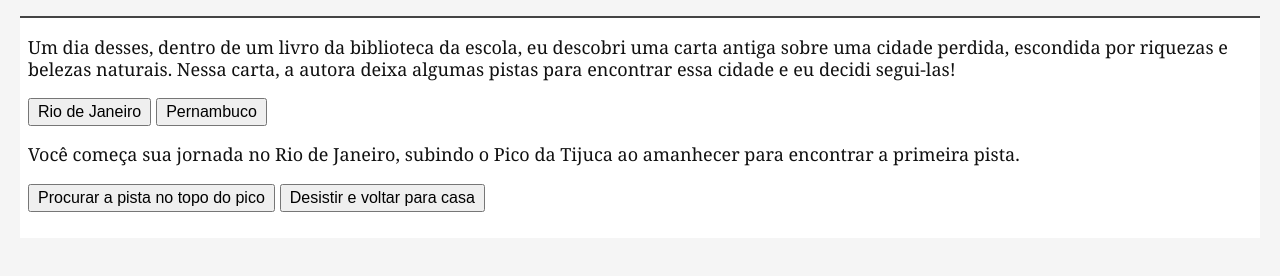
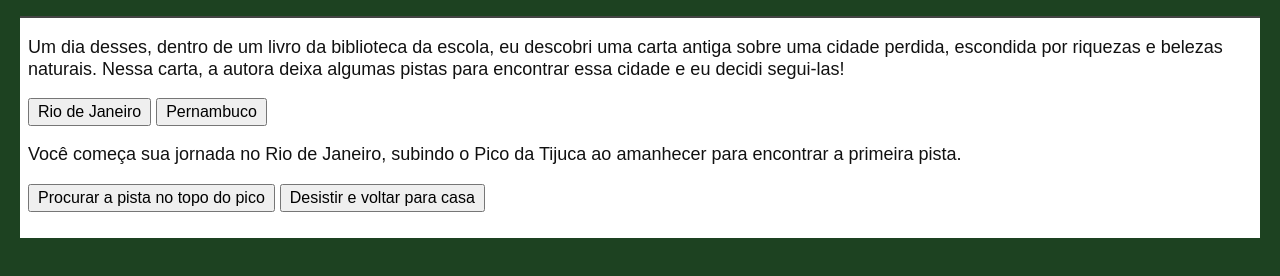
Before and after one commit to nascimento-matheus11/Site-aurudo-, a plain HTML site: page index.html in a window 1280 px wide. Drawn offline with Linux system fonts and the light colour scheme.

Commit message:
index.html

```diff
--- a/style.css
+++ b/style.css
@@ -1,9 +1,10 @@
 
 body {
-    background-color: #f5f5f5;
+    background-color: #1d4221;
+    color: white;
     margin: 0;
     padding: 16px 20px;
-    font-family: Georgia, 'Times New Roman', serif;
+    font-family: "Bai Jamjuure", sans-serif;
 }
 
 .container {
```
